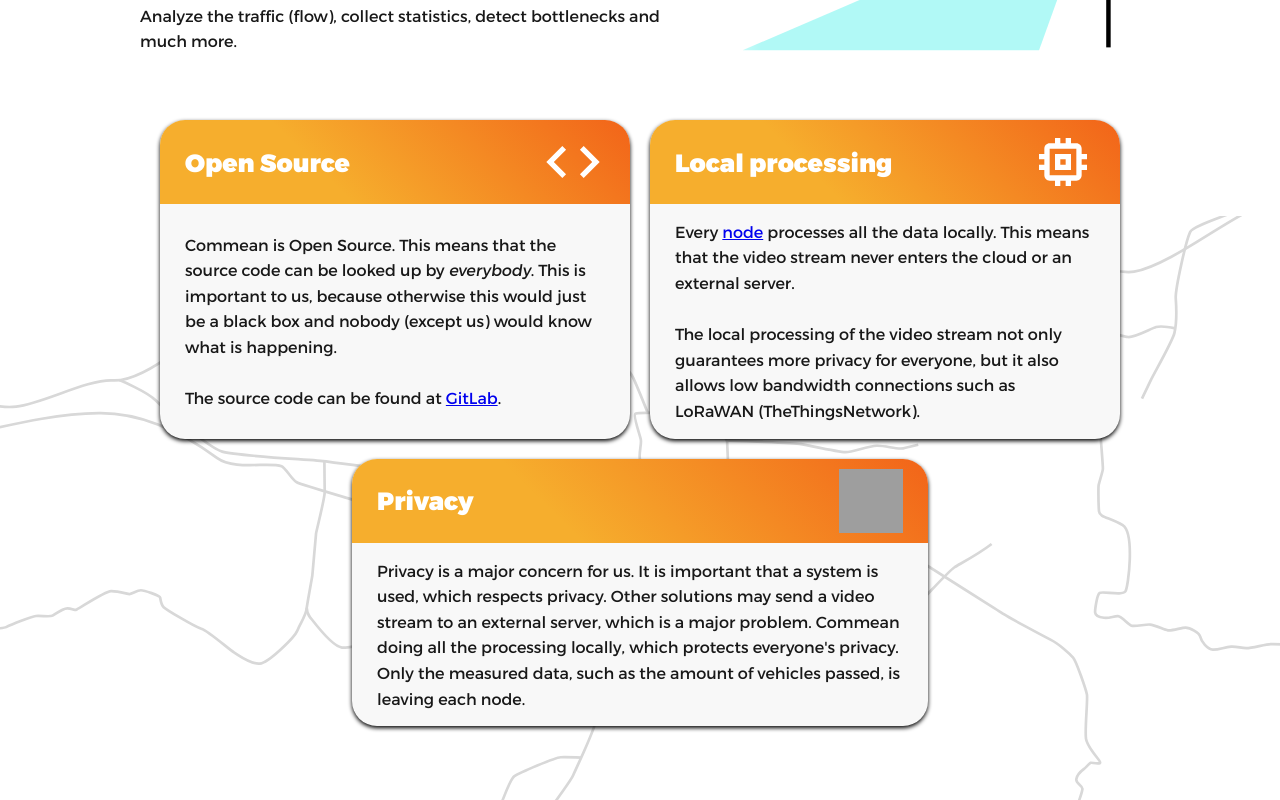
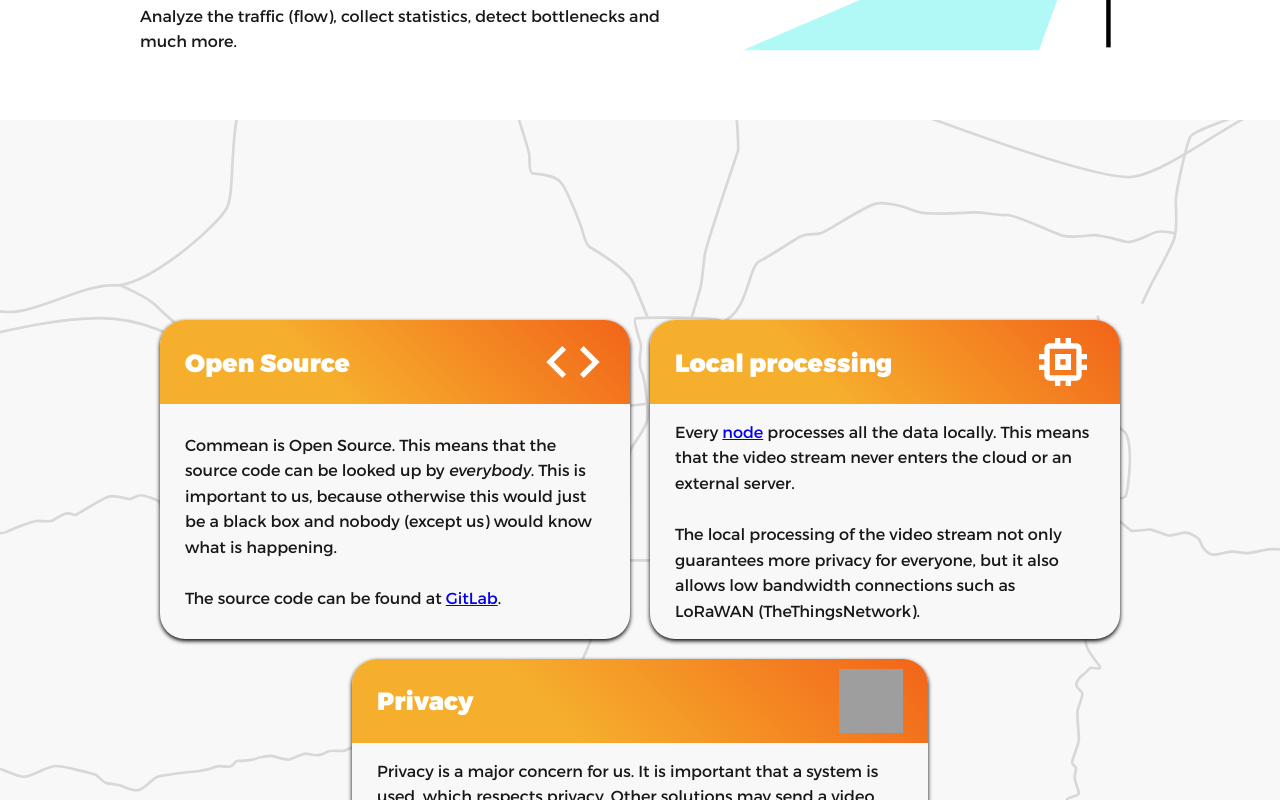
Before and after one commit to Commean/commean.eu, a Vue app: page / in a window 1280 px wide. Shown: the part 520-1320 px from the top of the page. Built offline with nearby package versions, Linux system fonts and the light colour scheme; grey boxes are pictures that could not be loaded; what vuejs3-logger would draw is missing.

Commit message:
Fix layout

```diff
--- a/src/components/background/BackgroundMap.vue
+++ b/src/components/background/BackgroundMap.vue
@@ -115,11 +115,12 @@
 
 .background-map-line-drawing-map {
   position: absolute;
-  top: 80vh;
   width: 100%;
   overflow: hidden;
   display: flex;
   justify-content: center;
+  z-index: -101;
+  background-color: var(--color-background-soft);
 
   @media (min-width: $switch-to-desktop-view) {
     width: 140%;
--- a/src/components/cards/Cards.vue
+++ b/src/components/cards/Cards.vue
@@ -1,4 +1,5 @@
 <template>
+  <BackgroundMap />
   <div class="grid-container">
     <FloatingCard>
       <template #heading>Open Source</template>
@@ -41,7 +42,7 @@
   grid-template-columns: repeat(1, 1fr);
   grid-gap: 20px;
   max-width: 1000px;
-  margin: 50px auto;
+  margin: 250px auto;
   padding: 0 20px;
 
   @media (min-width: $switch-to-desktop-view) {
@@ -51,6 +52,7 @@
 </style>
 
 <script setup lang="ts">
+import BackgroundMap from "./../background/BackgroundMap.vue";
 import FloatingCard from "./FloatingCard.vue";
 import FloatingCardWide from "./FloatingCardWide.vue";
 </script>
--- a/src/components/section/AboutSection.vue
+++ b/src/components/section/AboutSection.vue
@@ -23,7 +23,7 @@
   grid-template-columns: 550px auto;
 
   max-width: 1000px;
-  margin: 150px auto 0;
+  margin: 150px auto 50px;
 
   h1 {
     grid-area: header;
--- a/src/views/HomeView.vue
+++ b/src/views/HomeView.vue
@@ -1,7 +1,6 @@
 <template>
   <main>
     <CommeanLogo />
-    <BackgroundMap />
     <AboutSection />
     <Cards />
   </main>
@@ -10,7 +9,6 @@
 <style></style>
 
 <script setup lang="ts">
-import BackgroundMap from "./../components/background/BackgroundMap.vue";
 import Cards from "./../components/cards/Cards.vue";
 import CommeanLogo from "./../components/header/CommeanLogo.vue";
 import AboutSection from "./../components/section/AboutSection.vue";
```
